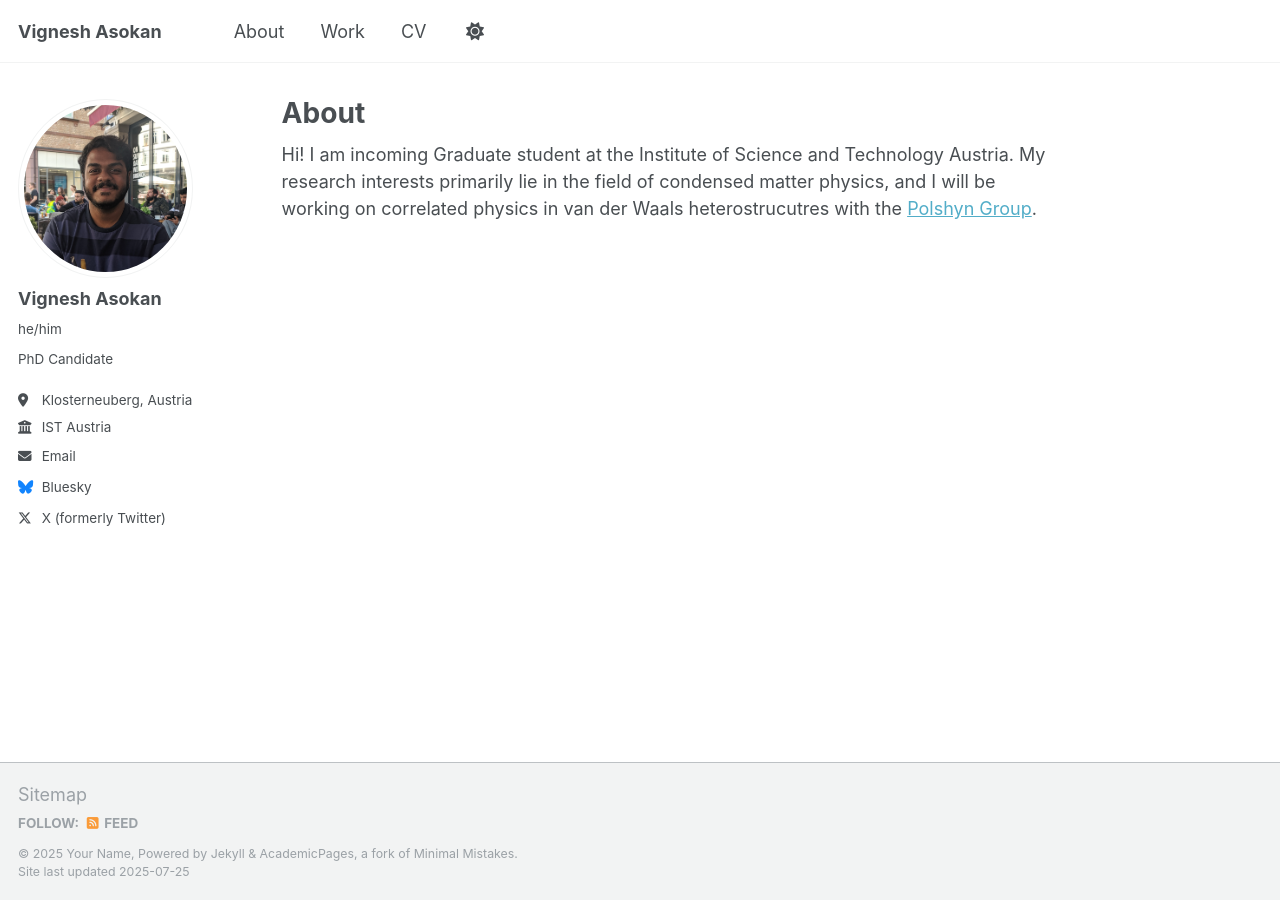
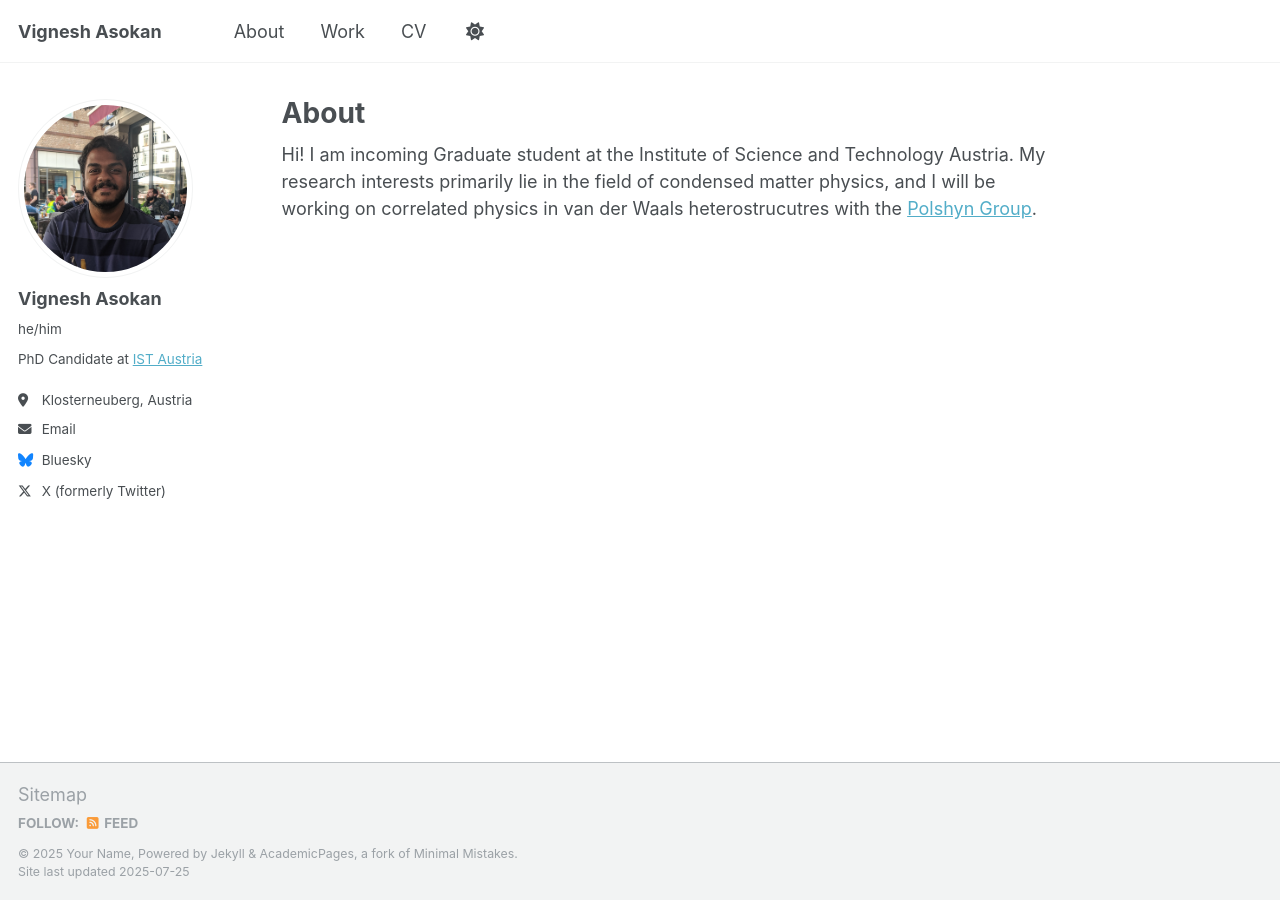
Before and after one commit to vigneshasokan31/vigneshasokan31.github.io, a Jekyll site: the page built from _pages/about.md, in a window 1280 px wide. Built offline with Jekyll 4.4.1, drawn with Linux system fonts in a browser that asks for light colours; a script that is not in the unit is left out.

```diff
--- a/_config.yml
+++ b/_config.yml
@@ -25,9 +25,9 @@ author:
   avatar           : "profile.jpeg"
   name             : "Vignesh Asokan"
   pronouns         : "he/him"
-  bio              : "PhD Candidate"
+  bio              : "PhD Candidate at <a href='https://ista.ac.at/en/home/' target='_blank'>IST Austria</a>"
   location         : "Klosterneuberg, Austria"
-  employer         : "<ahref='https://ista.ac.at/en/home/' target='_blank'>IST Austria</a>"
+  employer         :
   uri              : # URL
   email            : "vignesh742@gmail.com"
 
```
